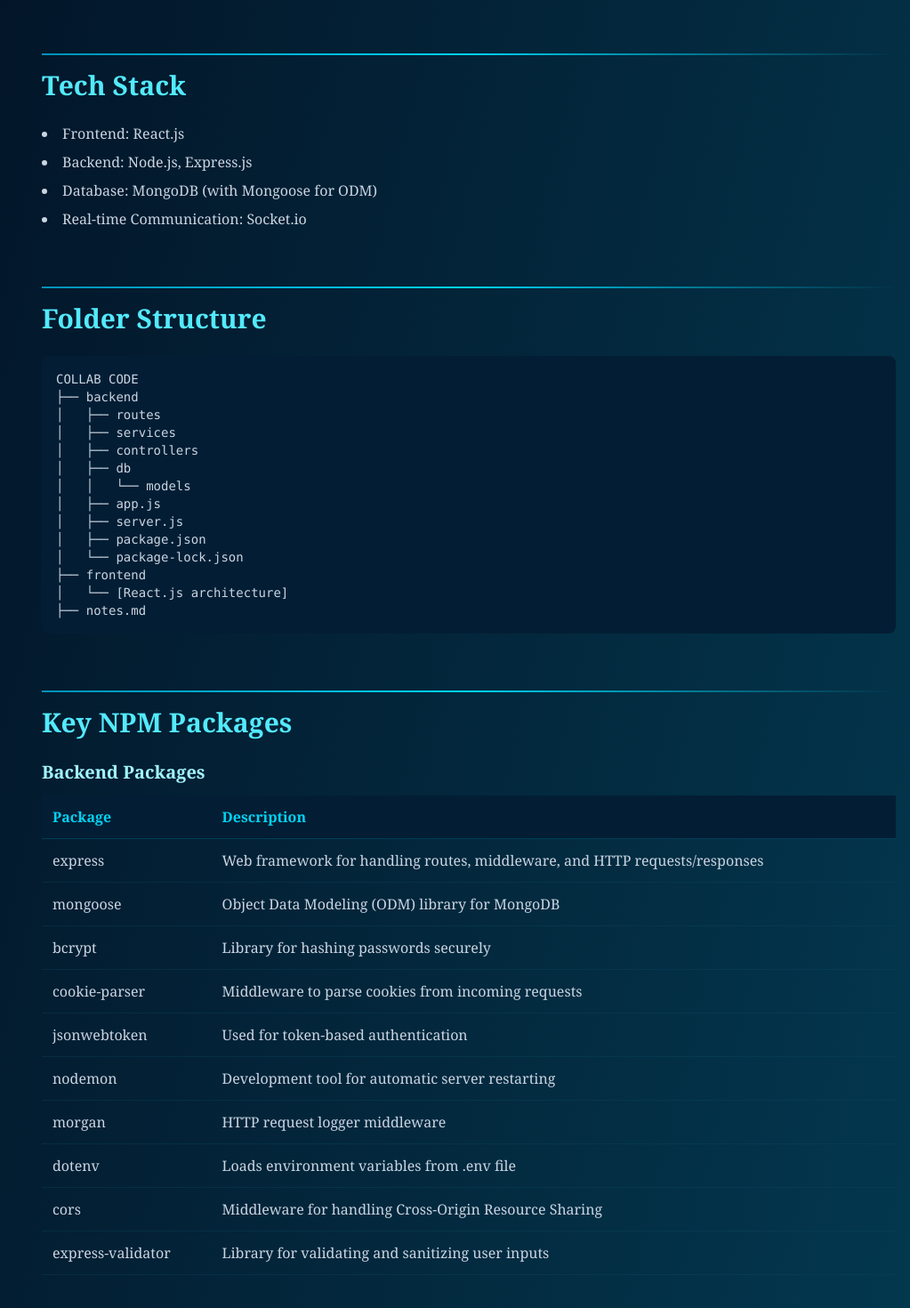
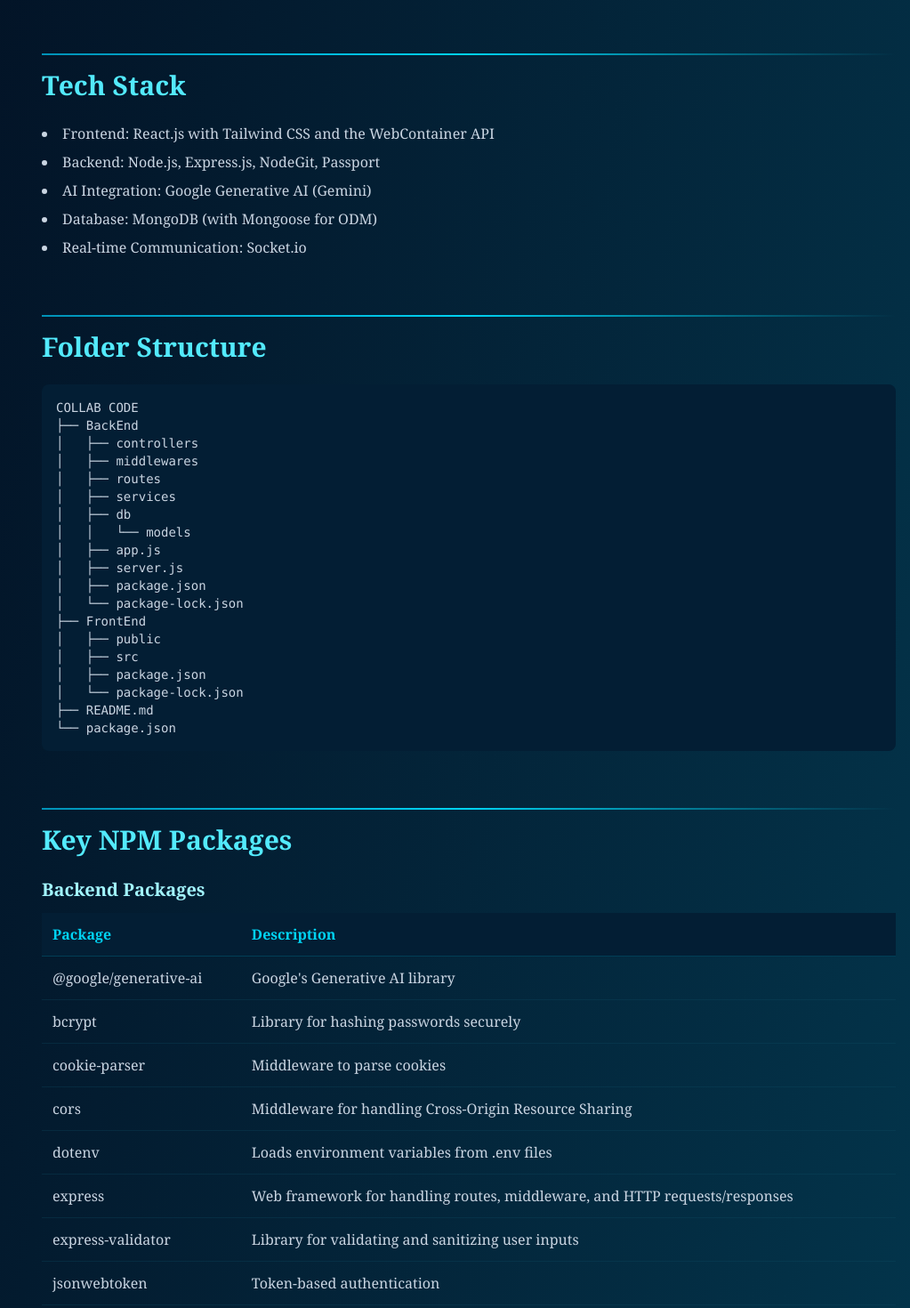
Before and after one commit to REVANTH-2-0-0-4/collab_code, a React (Vite) app in the folder FrontEnd/: page /documentation in a window 1280 px wide. Shown: the part 1280-2750 px from the top of the page at 89% size, without its empty margins (257-1280 px from the left). Built offline with nearby package versions, Linux system fonts and the light colour scheme; no server answers.

Commit message:
Update documentation

```diff
--- a/FrontEnd/src/components/documentation.jsx
+++ b/FrontEnd/src/components/documentation.jsx
@@ -9,7 +9,7 @@
         {
             id: "overview",
             title: "Overview",
-            content: "Collab Code is a modern messaging application leveraging Socket.io for real-time communication and integrating Gemini AI for AI-powered responses. Users can interact with Gemini AI during conversations by starting their messages with @ai. The application is built using the MERN stack (MongoDB, Express, React, Node.js) and incorporates various technologies to ensure seamless functionality."
+            content: "Collab Code is a modern messaging application leveraging Socket.io for real-time communication, integrating Gemini AI via Google's Generative AI library, and utilizing the WebContainer API to run code directly in the browser. Users can interact with Gemini AI during conversations by starting their messages with @ai. The application is built using the MERN stack (MongoDB, Express, React, Node.js) alongside additional technologies to ensure seamless functionality."
         },
         {
             id: "features",
@@ -26,8 +26,9 @@
             id: "tech-stack",
             title: "Tech Stack",
             content: [
-                "Frontend: React.js",
-                "Backend: Node.js, Express.js",
+                "Frontend: React.js with Tailwind CSS and the WebContainer API",
+                "Backend: Node.js, Express.js, NodeGit, Passport",
+                "AI Integration: Google Generative AI (Gemini)",
                 "Database: MongoDB (with Mongoose for ODM)",
                 "Real-time Communication: Socket.io"
             ]
@@ -36,19 +37,24 @@
             id: "folder-structure",
             title: "Folder Structure",
             codeBlock: `COLLAB CODE
-├── backend
+├── BackEnd
+│   ├── controllers
+│   ├── middlewares
 │   ├── routes
 │   ├── services
-│   ├── controllers
 │   ├── db
 │   │   └── models
 │   ├── app.js
 │   ├── server.js
 │   ├── package.json
 │   └── package-lock.json
-├── frontend
-│   └── [React.js architecture]
-├── notes.md`
+├── FrontEnd
+│   ├── public
+│   ├── src
+│   ├── package.json
+│   └── package-lock.json
+├── README.md
+└── package.json`
         },
         {
             id: "npm-packages",
@@ -58,25 +64,54 @@
                     title: "Backend Packages",
                     headers: ["Package", "Description"],
                     rows: [
+                        ["@google/generative-ai", "Google's Generative AI library"],
+                        ["bcrypt", "Library for hashing passwords securely"],
+                        ["cookie-parser", "Middleware to parse cookies"],
+                        ["cors", "Middleware for handling Cross-Origin Resource Sharing"],
+                        ["dotenv", "Loads environment variables from .env files"],
                         ["express", "Web framework for handling routes, middleware, and HTTP requests/responses"],
+                        ["express-validator", "Library for validating and sanitizing user inputs"],
+                        ["jsonwebtoken", "Token-based authentication"],
                         ["mongoose", "Object Data Modeling (ODM) library for MongoDB"],
-                        ["bcrypt", "Library for hashing passwords securely"],
-                        ["cookie-parser", "Middleware to parse cookies from incoming requests"],
-                        ["jsonwebtoken", "Used for token-based authentication"],
-                        ["nodemon", "Development tool for automatic server restarting"],
                         ["morgan", "HTTP request logger middleware"],
-                        ["dotenv", "Loads environment variables from .env file"],
-                        ["cors", "Middleware for handling Cross-Origin Resource Sharing"],
-                        ["express-validator", "Library for validating and sanitizing user inputs"]
+                        ["nodegit", "Library for running Git commands in Node.js"],
+                        ["passport", "Authentication middleware for Node.js"],
+                        ["passport-github", "GitHub OAuth strategy for Passport"],
+                        ["socket.io", "Real-time bidirectional communication"]
                     ]
                 },
                 {
                     title: "Frontend Packages",
                     headers: ["Package", "Description"],
                     rows: [
+                        ["@radix-ui/react-label", "Accessible label component"],
+                        ["@radix-ui/react-slot", "Primitive slot component from Radix"],
+                        ["@react-oauth/google", "Google OAuth integration for React"],
+                        ["@react-three/drei", "Helper components for react-three-fiber"],
+                        ["@react-three/fiber", "React renderer for three.js"],
+                        ["@tabler/icons-react", "Tabler icon set for React"],
+                        ["@tailwindcss/vite", "Tailwind CSS plugin for Vite"],
+                        ["@webcontainer/api", "Run Node.js apps in the browser"],
+                        ["axios", "Promise-based HTTP client"],
+                        ["class-variance-authority", "Conditional classNames utility"],
+                        ["clsx", "Utility for constructing className strings"],
+                        ["dotenv", "Loads environment variables"],
+                        ["framer-motion", "Animation library for React"],
+                        ["jwt-decode", "Decode JWT tokens"],
+                        ["lucide-react", "Icon set for React"],
+                        ["motion", "Animation helpers for React"],
+                        ["prop-types", "Runtime type checking for React props"],
                         ["react", "JavaScript library for building user interfaces"],
-                        ["react-dom", "Handles rendering React components to the DOM"],
-                        ["axios", "Promise-based HTTP client for API requests"]
+                        ["react-dom", "Renders React components to the DOM"],
+                        ["react-icons", "SVG icon library for React"],
+                        ["react-router-dom", "Routing library for React"],
+                        ["socket.io", "Real-time event library"],
+                        ["socket.io-client", "Client for Socket.io"],
+                        ["tailwind-merge", "Utility to merge Tailwind CSS classes"],
+                        ["tailwind-scrollbar-hide", "Hide scrollbars with Tailwind"],
+                        ["tailwindcss-animate", "Animations for Tailwind CSS"],
+                        ["three", "3D library for WebGL"],
+                        ["three-globe", "Globe visualization built on three.js"]
                     ]
                 }
             ]
@@ -105,23 +140,23 @@
                         },
                         {
                             text: "Install backend dependencies:",
-                            code: "cd backend\nnpm install"
+                            code: "cd BackEnd\nnpm install"
                         },
                         {
                             text: "Install frontend dependencies:",
-                            code: "cd ../frontend\nnpm install"
+                            code: "cd ../FrontEnd\nnpm install"
                         },
                         {
                             text: "Configure environment variables:",
-                            subtext: "Create a .env file in the backend folder.",
+                            subtext: "Create a .env file in the BackEnd folder.",
                             code: "PORT=3000\nMONGO_URI=your_mongodb_connection_string\nJWT_SECRET=your_jwt_secret"
                         },
                         {
                             text: "Start the development server:",
                             subtext: "For backend:",
-                            code: "cd backend\nnpm run dev",
+                            code: "cd BackEnd\nnpm run dev",
                             secondSubtext: "For frontend:",
-                            secondCode: "cd ../frontend\nnpm start"
+                            secondCode: "cd ../FrontEnd\nnpm start"
                         }
                     ]
                 }
```
